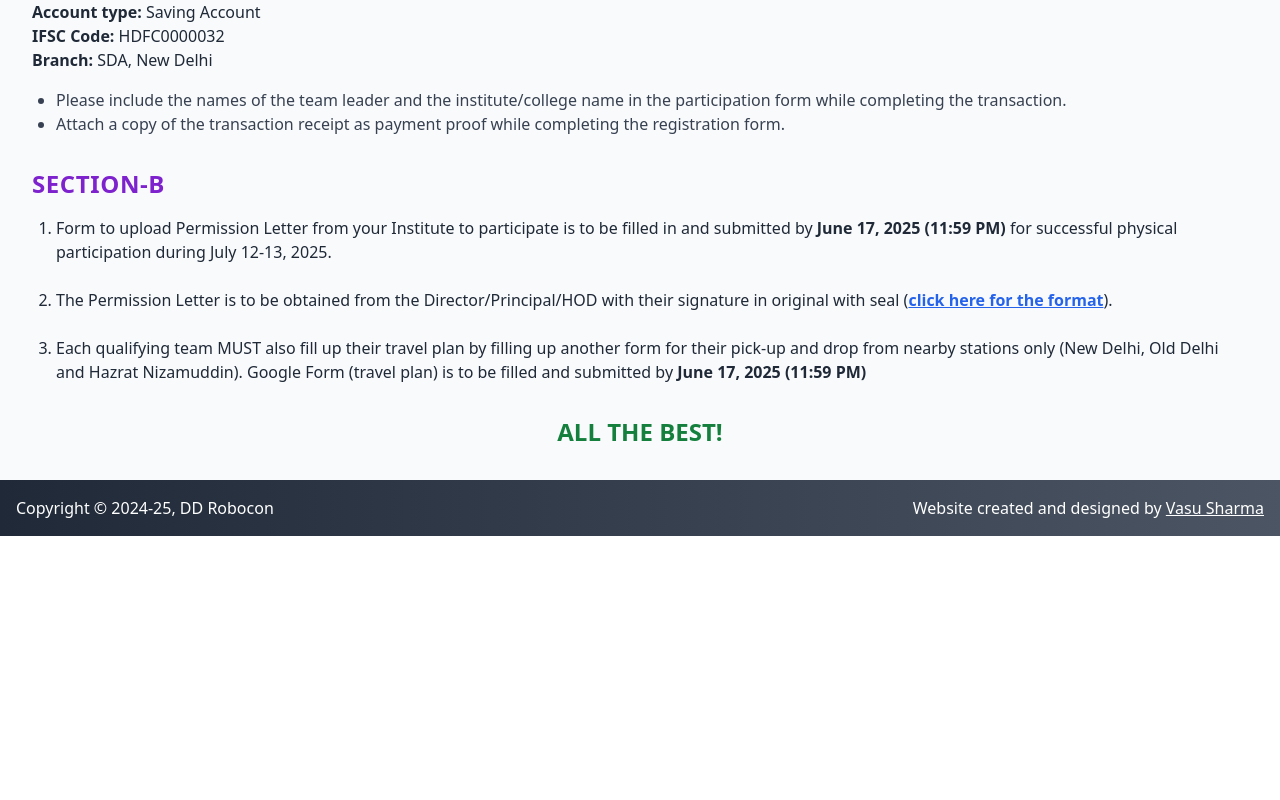
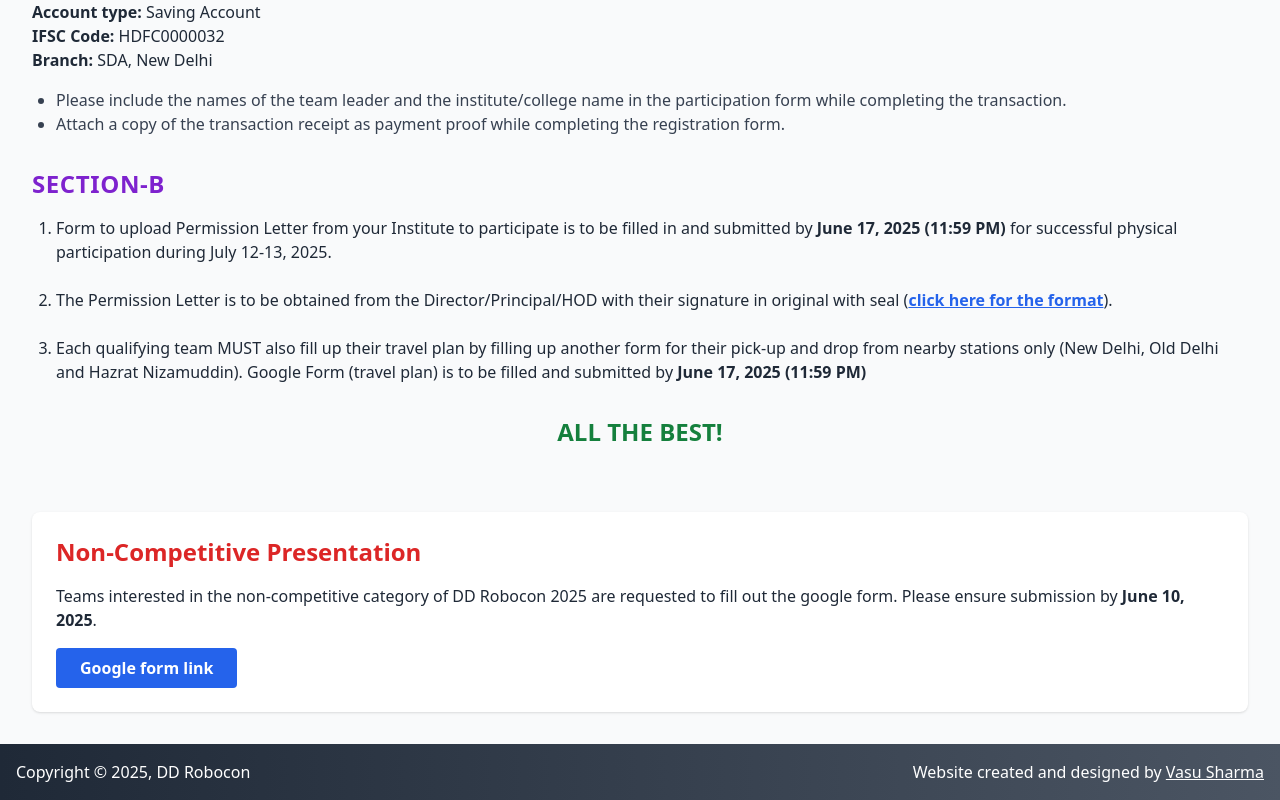
Before and after one commit to vasusharma-code/DD-Robocon, a React (Create React App) app: page /final in a window 1280 px wide. Shown: the part 952-1752 px from the top of the page. Before the commit the page ends 1488 px from the top, so only its background shows below. Built offline with nearby package versions, Linux system fonts and the light colour scheme.

Commit message:
mathwork changes

```diff
--- a/src/components/Footer.jsx
+++ b/src/components/Footer.jsx
@@ -5,7 +5,7 @@
     <footer className="bg-gradient-to-r from-gray-800 to-gray-600 text-white py-4">
       <div className="container mx-auto flex flex-col md:flex-row justify-between items-center px-4">
         <div className="text-center md:text-left">
-          <p>Copyright © 2024-25, DD Robocon</p>
+          <p>Copyright © 2025, DD Robocon</p>
         </div>
         <div className="text-center md:text-right">
           <p>Website created and designed by <a href="mailto:vasu.sharma1768934@gmail.com" className="underline">Vasu Sharma</a></p>
--- a/src/components/Hero.jsx
+++ b/src/components/Hero.jsx
@@ -152,7 +152,7 @@
             <div className="w-full md:w-2/3">
               {/* Alert Box for Guidelines */}
               <div className="bg-yellow-500 text-white text-center py-3 px-6 rounded-lg shadow-lg mb-6 transition-transform hover:scale-105 hover:shadow-2xl">
-                <a href="https://drive.google.com/file/d/1_MiMnLAufP5c0WZbFzq8yX0aWttcEj1r/view?usp=sharing" className="text-lg font-bold cursor-pointer hover:underline"
+                <a href="https://docs.google.com/forms/d/e/1FAIpQLSc2q3E9t3NCC-__WfCOaQ41vvGCNv-MRrp-nqz9Q5pcYpeblg/viewform?usp=sharing&ouid=104266911694900133464" className="text-lg font-bold cursor-pointer hover:underline"
                   target="_blank"
                   rel="noopener noreferrer"
                 >
--- a/src/pages/MathWorksModelingAward.jsx
+++ b/src/pages/MathWorksModelingAward.jsx
@@ -38,7 +38,7 @@
         </p>
         <p className='mt-3'>
           The <strong>1st, 2nd, and 3rd</strong> place teams will each receive <strong>Cash Prizes</strong> of
-          <strong>35000 INR, 20000 INR, and 15000 INR</strong>, respectively. These awards will be presented at
+           <strong> 35000 INR, 20000 INR and 15000 INR</strong>, respectively. These awards will be presented at
           the DD Robocon 2025 award ceremony.
         </p>
 
@@ -61,7 +61,7 @@
             <ul className="list-disc ml-6 mt-2">
               <li>
                 The teams will need to submit their slides in PDF format to the organizers by
-                <strong>June 6, 2025, 11:30 p.m. IST</strong>. Only one entry may be submitted by each team. The
+                <strong> June 22, 2025, 11:30 p.m. IST</strong>. Only one entry may be submitted by each team. The
                 details of submission are provided in Section <strong>E.</strong>
               </li>
               <li>
@@ -70,7 +70,7 @@
               </li>
               <li>Create original slides as per the format mentioned in Section <strong>D.</strong></li>
               <li>Up to <strong>ten teams</strong> will be selected to participate in Phase 2 of the Competition.</li>
-              <li>The result for Phase 1 will be announced on <strong>June 12, 2025.</strong></li>
+              <li>The result for Phase 1 will be announced on <strong>June 24, 2025.</strong></li>
               <li>
                 <strong>A team must be shortlisted for Stage -2 for main DD Robocon India 2025 competition to be
                   eligible for Phase 2 of the MathWorks Modeling Award.</strong>
@@ -308,14 +308,14 @@
         <ul className="list-disc ml-6">
           Fill out the following Microsoft Form to submit the report:
           <br/>
-          <a className='text-blue-600' href=" https://forms.office.com/r/7Jq0VSNuLd" target="_blank" rel="noopener noreferrer">
+          <a className='text-blue-600' href="https://forms.office.com/pages/responsepage.aspx?id=ETrdmUhDaESb3eUHKx3B5kykBjkQSVRPkHxdE3KJ3QRUQ1hKMlhTQzNGTDNKMkJRT0I2NUE3RkY0VC4u&route=shorturl" target="_blank" rel="noopener noreferrer">
             Report Submission for DD Robocon India 2025 - MathWorks Modeling Award
           </a>
           <li>
             Please name your file in the following manner: TeamName_MathWorks_2025_V#. <em>For example:</em> TeamRobotSquad_MathWorks_2025_V1
           </li>
           <li>To avoid download errors, please submit the file as a '.pdf'.</li>
-          <li>The deadline for submission is June 6, 2025, 11:30 p.m. IST.</li>
+          <li>The deadline for submission is <strong>June 22, 2025, 11:30 p.m.</strong></li>
         </ul>
       </section>
 
--- a/src/pages/Sponsorship.jsx
+++ b/src/pages/Sponsorship.jsx
@@ -90,7 +90,7 @@
       </ul>
     </section>
     {/* Important Links */}
-    <section className="mb-10">
+    {/* <section className="mb-10">
       <h2 className="text-2xl font-bold text-pink-600 mb-3 uppercase tracking-wide">Important Links</h2>
       <div className="flex flex-wrap gap-4 mb-2">
         <a href="https://www.youtube.com/live/uhDXriSTr1E?si=DQToUbM5FRjatByp" target="_blank"
@@ -100,7 +100,7 @@
         <a href="https://youtu.be/FTopsDAp2-o?si=5ihIDFDSO2JCMUIK " target="_blank"
       rel="noopener noreferrer" className="bg-blue-100 text-blue-700 px-4 py-2 rounded shadow hover:bg-blue-200 font-semibold transition">DD Robocon Theme 2025</a>
       </div>
-    </section>
+    </section> */}
     {/* Sponsorship Matrix */}
     <section className="mb-10">
       <h2 className="text-2xl font-bold text-purple-600 mb-3 uppercase tracking-wide">Sponsorship Matrix 2025</h2>
--- a/src/pages/Stage3.jsx
+++ b/src/pages/Stage3.jsx
@@ -103,6 +103,21 @@
     <div className="text-center mt-8">
       <span className="text-2xl font-bold text-green-700">ALL THE BEST!</span>
     </div>
+
+    <div className="mt-16 p-6 bg-white rounded-lg shadow max-w-9xl ">
+      <h2 className="text-2xl font-bold text-red-600 mb-4">Non-Competitive Presentation</h2>
+      <p className="text-gray-800 mb-2">
+        Teams interested in the non-competitive category of DD Robocon 2025 are requested to fill out the google form. Please ensure submission by <span className="font-bold">June 10, 2025</span>.
+      </p>
+      <a
+        href="https://docs.google.com/forms/d/e/1FAIpQLSc2q3E9t3NCC-__WfCOaQ41vvGCNv-MRrp-nqz9Q5pcYpeblg/viewform?usp=sharing&ouid=104266911694900133464 "
+        target="_blank"
+        rel="noopener noreferrer"
+        className="inline-block mt-2 bg-blue-600 hover:bg-blue-700 text-white font-semibold py-2 px-6 rounded transition"
+      >
+        Google form link
+      </a>
+    </div>
   </div>
 );
 
```
Also changed, not shown: 1 other file (tests, documents, lock files or other folders).
